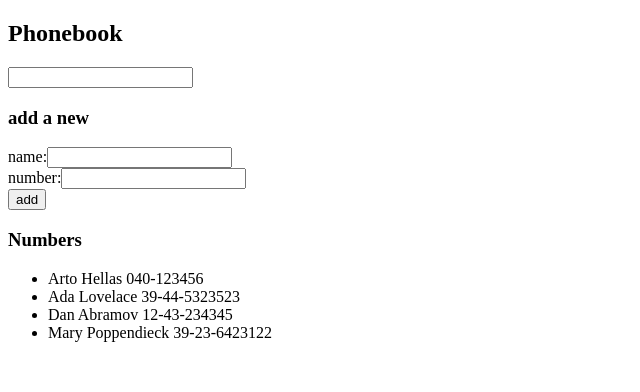
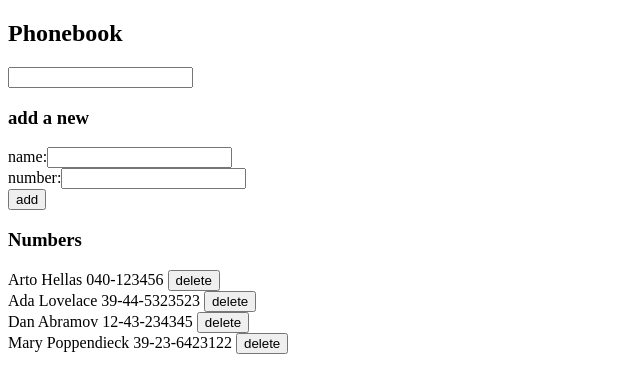
Before and after one commit to Jeemlei/FullStack2021k, a React (Create React App) app in the folder osa2/puhelinluettelo/: page / in a window 1280 px wide. Shown: the top 392 px of the page, without its empty margins (0-640 px from the left). Built offline with nearby package versions, Linux system fonts and the light colour scheme; data requests are answered from the project's data file.

Commit message:
osa2 tehtävä 17

```diff
--- a/osa2/puhelinluettelo/src/App.js
+++ b/osa2/puhelinluettelo/src/App.js
@@ -34,7 +34,7 @@ const App = () => {
       />
 
       <h3>Numbers</h3>
-      <Persons persons={persons} filter={filter} />
+      <Persons persons={persons} setPersons={setPersons} filter={filter} />
     </div>
   )
 }
--- a/osa2/puhelinluettelo/src/components/Persons.js
+++ b/osa2/puhelinluettelo/src/components/Persons.js
@@ -1,14 +1,24 @@
 import React from 'react'
+import personsService from '../services/persons'
 
-const Persons = ({ persons, filter }) => {
+const Persons = ({ persons, setPersons, filter }) => {
+
+    const deletePerson = (person) => {
+        if (window.confirm(`Delete ${person.name}`)) {
+            personsService
+                .remove(person.id)
+                .then(setPersons(persons.filter(p => p.id !== person.id)))
+        }
+    }
+
     return (
-        <ul>
+        <div>
             {persons.filter(person =>
                 person.name.toLowerCase().includes(filter.toLowerCase())
             ).map(person =>
-                <li key={person.name}>{person.name} {person.number}</li>
+                <div key={person.id}>{person.name} {person.number} <button onClick={() => deletePerson(person)}>delete</button></div>
             )}
-        </ul>
+        </div>
     )
 }
 
--- a/osa2/puhelinluettelo/src/services/persons.js
+++ b/osa2/puhelinluettelo/src/services/persons.js
@@ -17,4 +17,11 @@ const create = newPerson => {
     )
 }
 
-export default { getAll, create }
+const remove = id => {
+    return (
+        axios
+            .delete(baseUrl + `/${id}`)
+    )
+}
+
+export default { getAll, create, remove }
```
